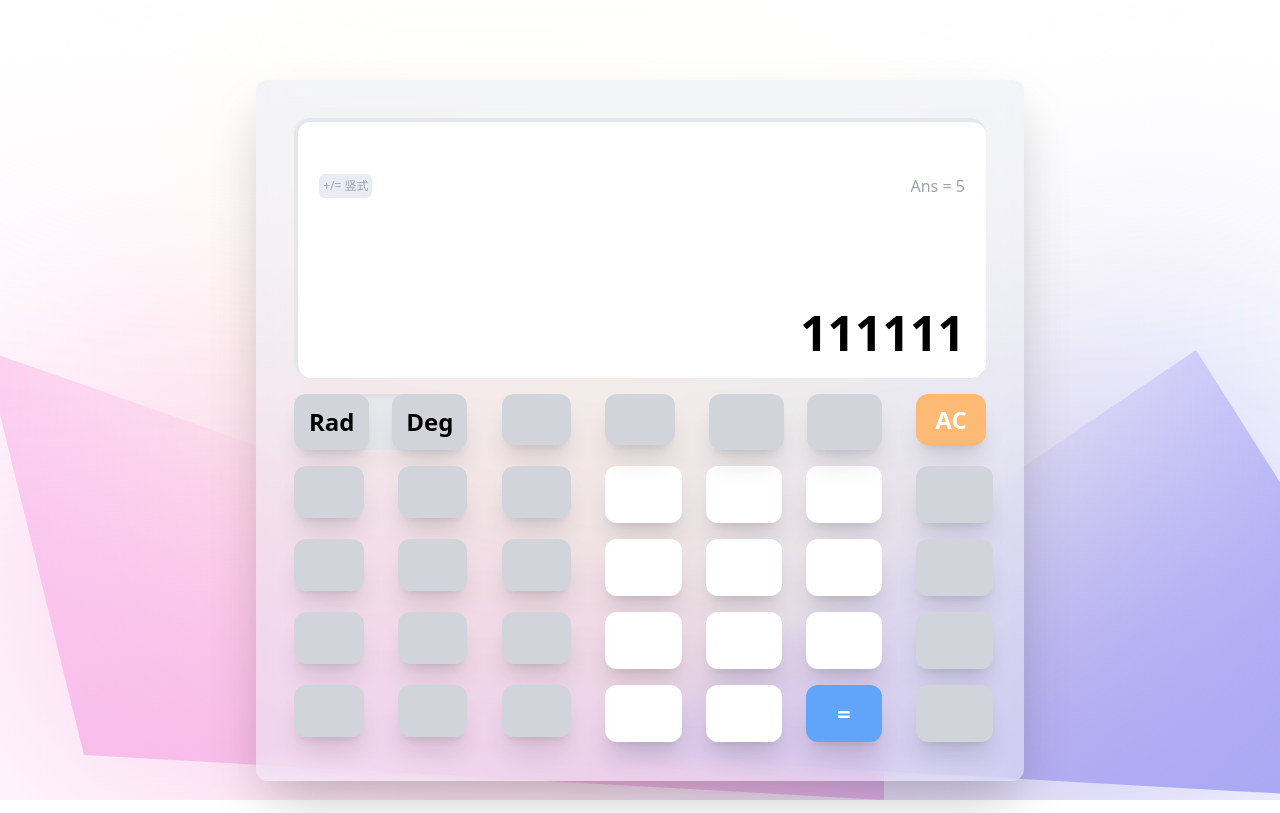
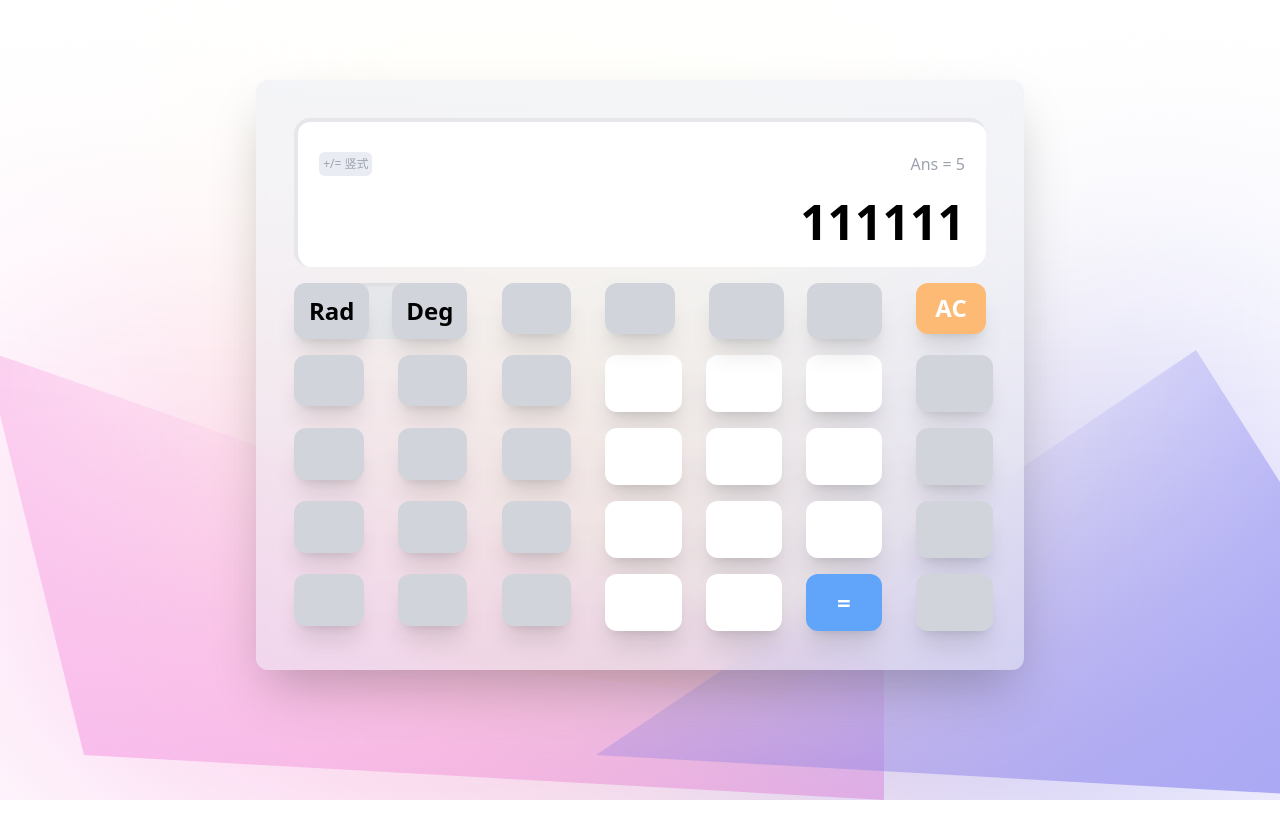
Before and after one commit to Dandelion-F/Calculator, a Vue app: page / in a window 1280 px wide. Built offline with nearby package versions, Linux system fonts and the light colour scheme.

Commit message:
fix: change result-width

```diff
--- a/src/components/Counter/Result/result.vue
+++ b/src/components/Counter/Result/result.vue
@@ -12,6 +12,7 @@ import Answer from './Answer/answer.vue';
 
 <style lang="postcss" scoped>
 .counter-result {
-  @apply container z-[3] aspect-[8/3] rounded-2xl border-t-4 border-l-4 bg-white p-[3%];
+  @apply container z-[3] aspect-[8/3] rounded-2xl border-t-4 border-l-4 bg-white p-[3%]
+  lg:aspect-[14/3];
 }
 </style>
```
